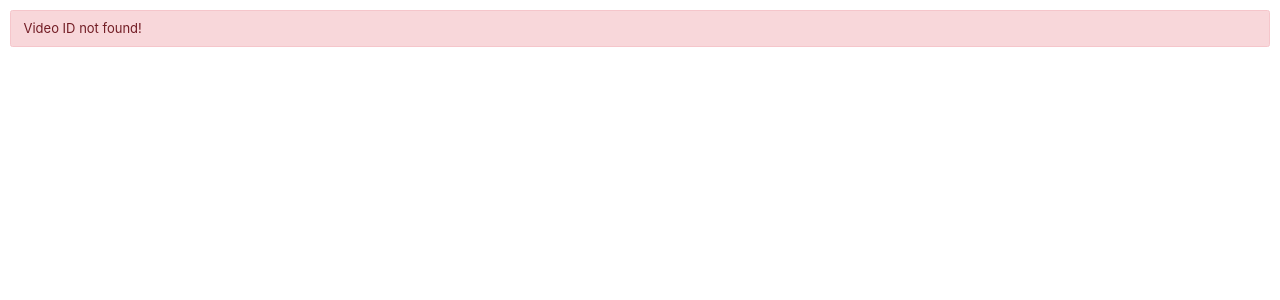
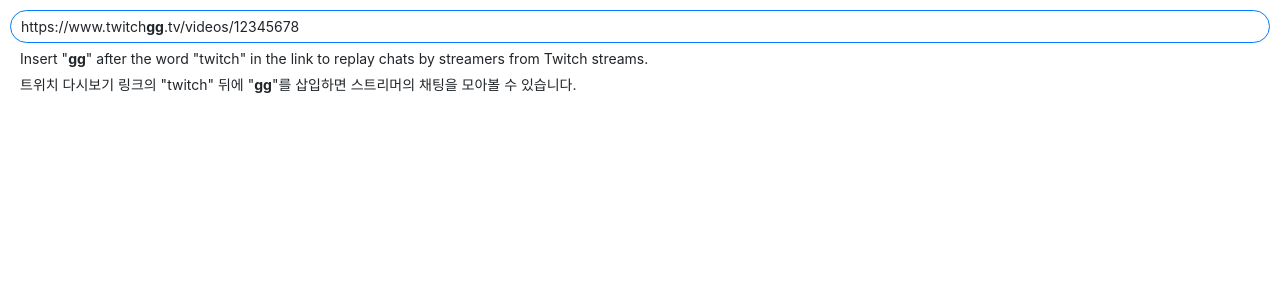
Before and after one commit to jebibot/twitchgg-chat, a React (Create React App) app: page / in a window 1280 px wide. Before the commit this address had no page. Shown: the top 300 px of the page. Built offline with nearby package versions, Linux system fonts and the light colour scheme.

Commit message:
fix(App): improve main page

```diff
--- a/src/App.tsx
+++ b/src/App.tsx
@@ -45,8 +45,18 @@
             </div>
           </div>
         ) : (
-          <div className="alert alert-danger m-3" role="alert">
-            Video ID not found!
+          <div className="row no-gutters f-14 p-3">
+            <div className="col-12 border border-primary rounded-pill px-3 py-2">
+              https://www.twitch<strong>gg</strong>.tv/videos/12345678
+            </div>
+            <div className="col-12 px-3 mt-2">
+              Insert "<strong>gg</strong>" after the word "twitch" in the link
+              to replay chats by streamers from Twitch streams.
+            </div>
+            <div className="col-12 px-3 mt-2" lang="ko">
+              트위치 다시보기 링크의 "twitch" 뒤에 "<strong>gg</strong>"를
+              삽입하면 스트리머의 채팅을 모아볼 수 있습니다.
+            </div>
           </div>
         )}
       </div>
```
